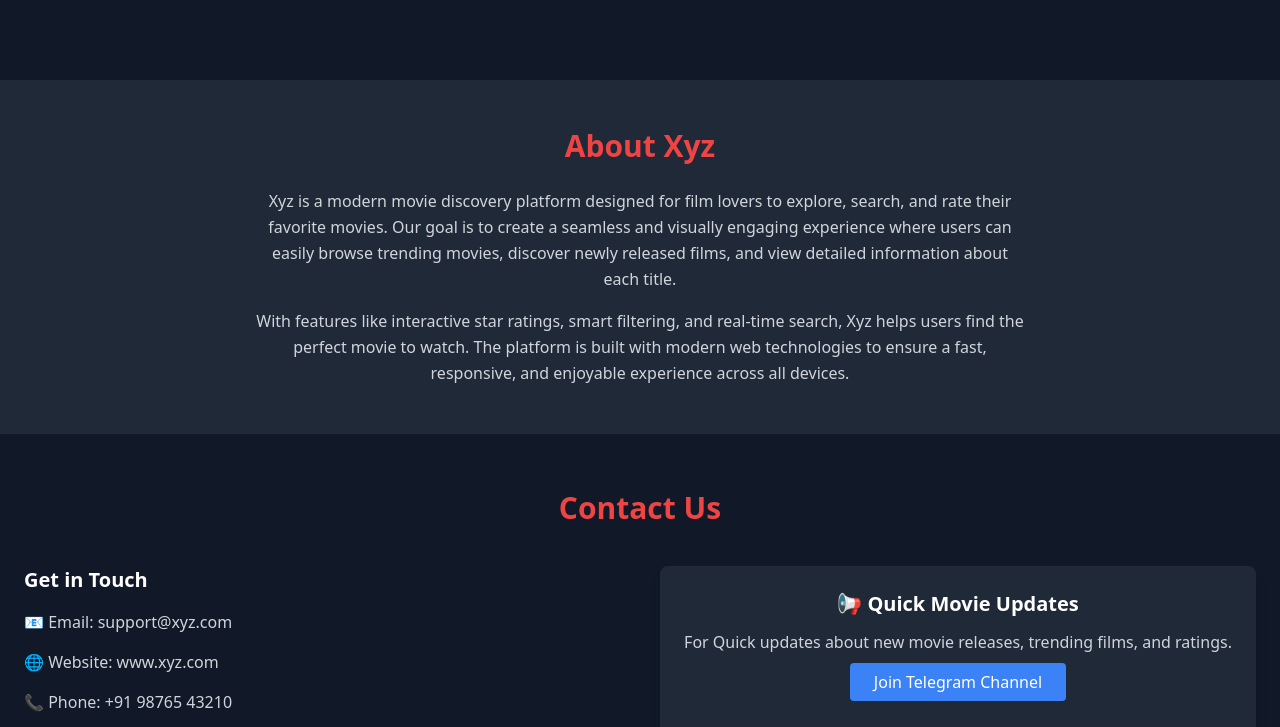
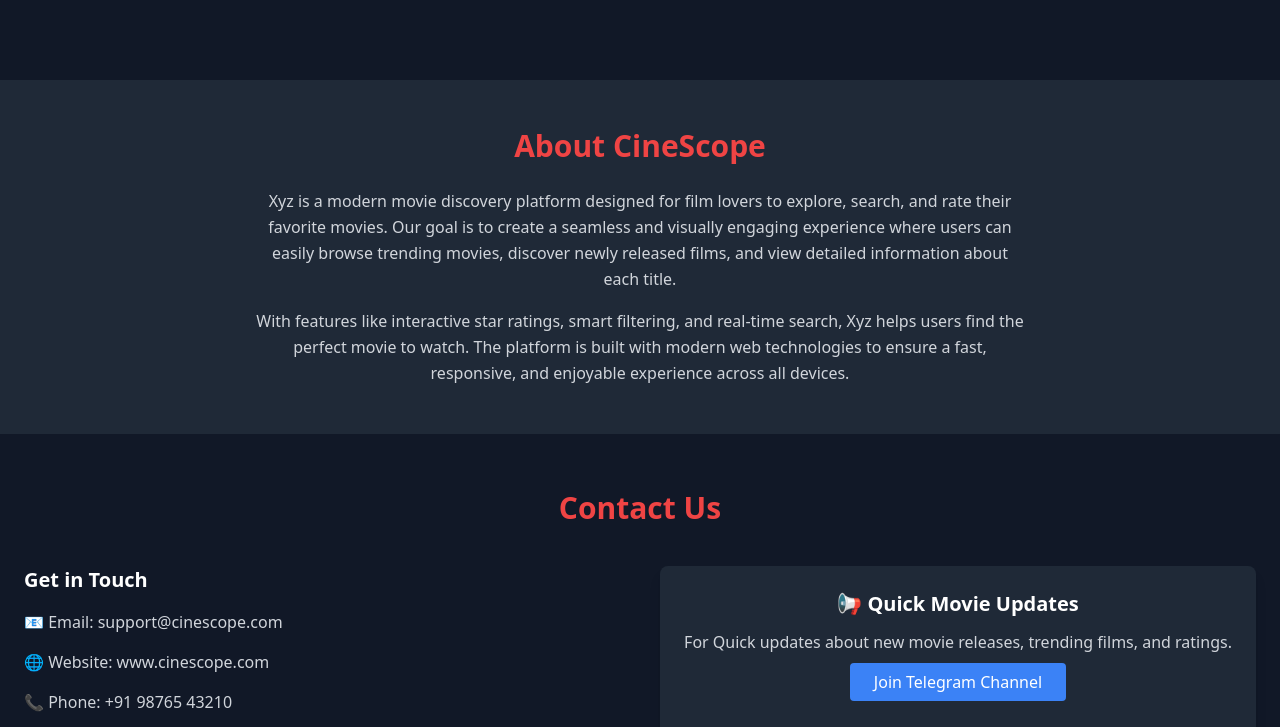
Before and after one commit to Aryan-018008/Movie-Listing-Rating, a plain HTML site: page index.html in a window 1280 px wide. Shown: the part 340-1067 px from the top of the page. Drawn offline with nearby package versions, Linux system fonts and the light colour scheme; a script that the page names is missing.

```diff
--- a/index.html
+++ b/index.html
@@ -166,7 +166,7 @@
 <div class="max-w-7xl mx-auto px-6 text-center">
 
 <h2 class="text-3xl font-bold text-red-500 mb-6">
-About Xyz
+About CineScope
 </h2>
 
 <p class="text-gray-300 max-w-3xl mx-auto leading-relaxed">
@@ -207,11 +207,11 @@
 <h3 class="text-xl font-semibold">Get in Touch</h3>
 
 <p class="text-gray-300">
-📧 Email: support@xyz.com
+📧 Email: support@cinescope.com
 </p>
 
 <p class="text-gray-300">
-🌐 Website: www.xyz.com
+🌐 Website: www.cinescope.com
 </p>
 
 <p class="text-gray-300">
@@ -262,6 +262,11 @@
 new movie releases, trending films, and ratings.
 </p>
 
+<!-- Brand Logo -->
+
+<!-- <div class="flex justify-center mb-4"> -->
+<!-- <span class="text-4xl">🎬</span> -->
+<!-- </div> -->
 
 <a
 href="https://web.telegram.org/a/"
```
